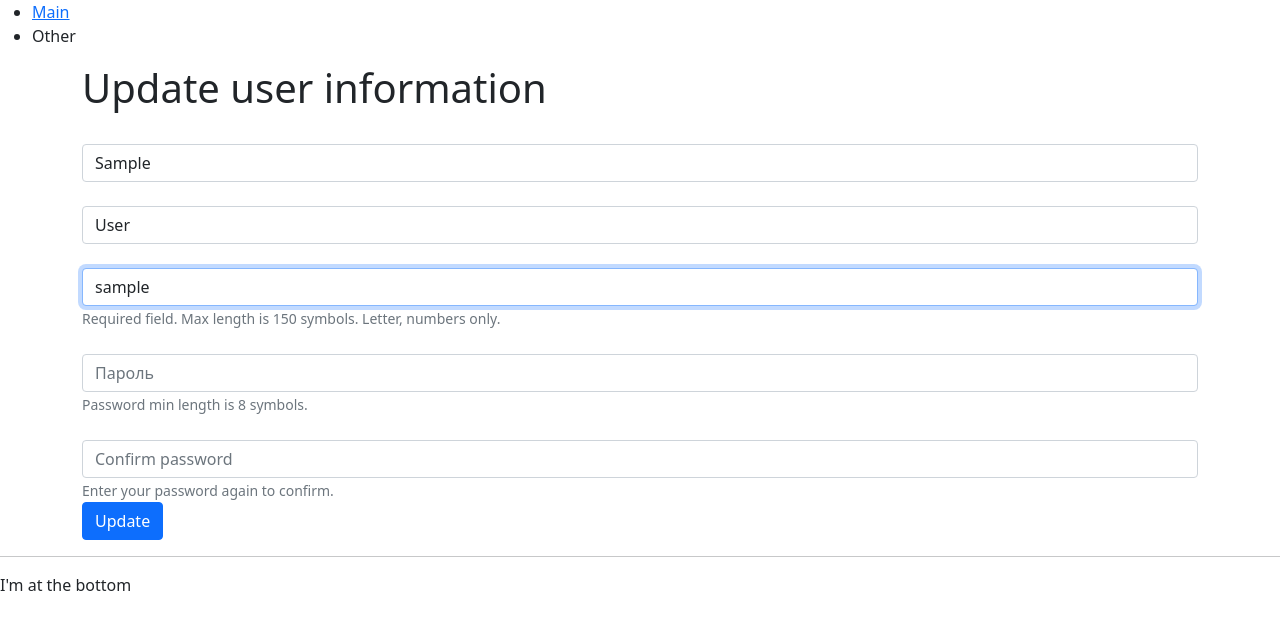
After one commit to mjh-sakh/python-project-lvl4, a Django app: page /users/1/update in a window 1280 px wide. The commit adds this page. Shown: the top 630 px of the page. Run offline with Django 3.2, Linux system fonts and the light colour scheme; tables that the repository leaves empty hold one stand-in row (values such as "Sample post").

Commit message:
add user update page

```diff
--- /dev/null
+++ b/task_manager/templates/base_user.html
@@ -0,0 +1,63 @@
+{% extends "base.html" %}
+{% load i18n %}
+
+{% block content %}
+    <div>
+        <h1>{% block title %}{% translate "Update user information" %}{% endblock %}</h1>
+
+        <form method="post">
+            {% block user_data %}
+                <div class="form-group"><label for="id_first_name">{% translate "First name" as first_name %}</label>
+                    <input type="text" name="first_name" value="{{ user.first_name }}"
+                           maxlength="150" class="form-control"
+                           placeholder="{{ first_name }}" title="" required
+                           id="id_first_name">
+                </div>
+                <div class="form-group"><label for="id_last_name">{% translate "Last name" as last_name %}</label>
+                    <input type="text" name="last_name" value="{{ user.last_name }}"
+                           maxlength="150" class="form-control"
+                           placeholder="{{ last_name }}" title=""
+                           required id="id_last_name">
+                </div>
+                <div class="form-group"><label for="id_username">{% translate "Username" as username %}</label>
+                    <input type="text" name="username" value="{{ user.username }}"
+                           maxlength="150" autofocus
+                           class="form-control"
+                           placeholder="{{ username }}"
+                           title="{% translate "Required field. Max length is 150 symbols. Letter, numbers only." as user_name_tip %}"
+                           required id="id_username">
+                    <small class="form-text text-muted">{{ user_name_tip }}</small>
+                </div>
+            {% endblock user_data %}
+
+            {% block user_password %}
+                <div class="form-group"><label for="id_password1">{% translate "Password" as password %}</label>
+                    <input type="password" name="password1"
+                           autocomplete="new-password"
+                           class="form-control"
+                           placeholder="{{ password }}"
+                           title="{% translate "Password min length is 8 symbols." as pass_tip %}"
+                           required id="id_password1">
+                    <small class="form-text text-muted">{{ pass_tip }}</small>
+                </div>
+                <div class="form-group"><label
+                        for="id_password2">{% translate "Confirm password" as confirm_pass %}</label>
+                    <input type="password"
+                           name="password2"
+                           autocomplete="new-password"
+                           class="form-control"
+                           placeholder="{{ confirm_pass }}"
+                           title="{% translate "Enter your password again to confirm." as confirm_pass_tip %}"
+                           required
+                           id="id_password2">
+                    <small class="form-text text-muted">{{ confirm_pass_tip }}</small>
+                </div>
+            {% endblock user_password %}
+            {% block button %}
+                <div class="form-group">
+                    <input class="btn btn-primary" type="submit" value="{{ form_action }}">
+                </div>
+            {% endblock %}
+        </form>
+    </div>
+{% endblock %}
--- a/task_manager/templates/users_list.html
+++ b/task_manager/templates/users_list.html
@@ -16,7 +16,7 @@
             <td>{{ user.username }}</td>
             <td>{{ user.first_name }} {{ user.last_name }}</td>
             <td>{{ user.date_joined }}</td>
-            <td>Link to edit<br>Link to delete</td>
+            <td><a href="{% url 'user_update' user.id %}">Edit</a><br>Delete</td>
         </tr>
         {% empty %}
         <h3>{% translate "No users" %}</h3>
--- a/task_manager/urls.py
+++ b/task_manager/urls.py
@@ -18,7 +18,8 @@ from django.urls import path
 from task_manager import views
 
 urlpatterns = [
-    path('', views.index),
-    path('users/', views.UsersView.as_view()),
+    path('', views.index, name='home'),
+    path('users/', views.UsersView.as_view(), name='users_list'),
+    path('users/<int:user_id>/update', views.user_update_view, name="user_update"),
     path('admin/', admin.site.urls),
 ]
--- a/task_manager/views.py
+++ b/task_manager/views.py
@@ -14,3 +14,12 @@ class UsersView(ListView):
     model = get_user_model()
     context_object_name = 'users'
     template_name = 'users_list.html'
+
+
+def user_update_view(request, user_id):
+    users = get_user_model()
+    user = users.objects.all().filter(id=user_id)[0]
+    return render(request, 'base_user.html', context={
+        'user': user,
+        'form_action': _('Update'),
+    })
```
Also changed, not shown: task_manager/locale/ru/LC_MESSAGES/django.po.
